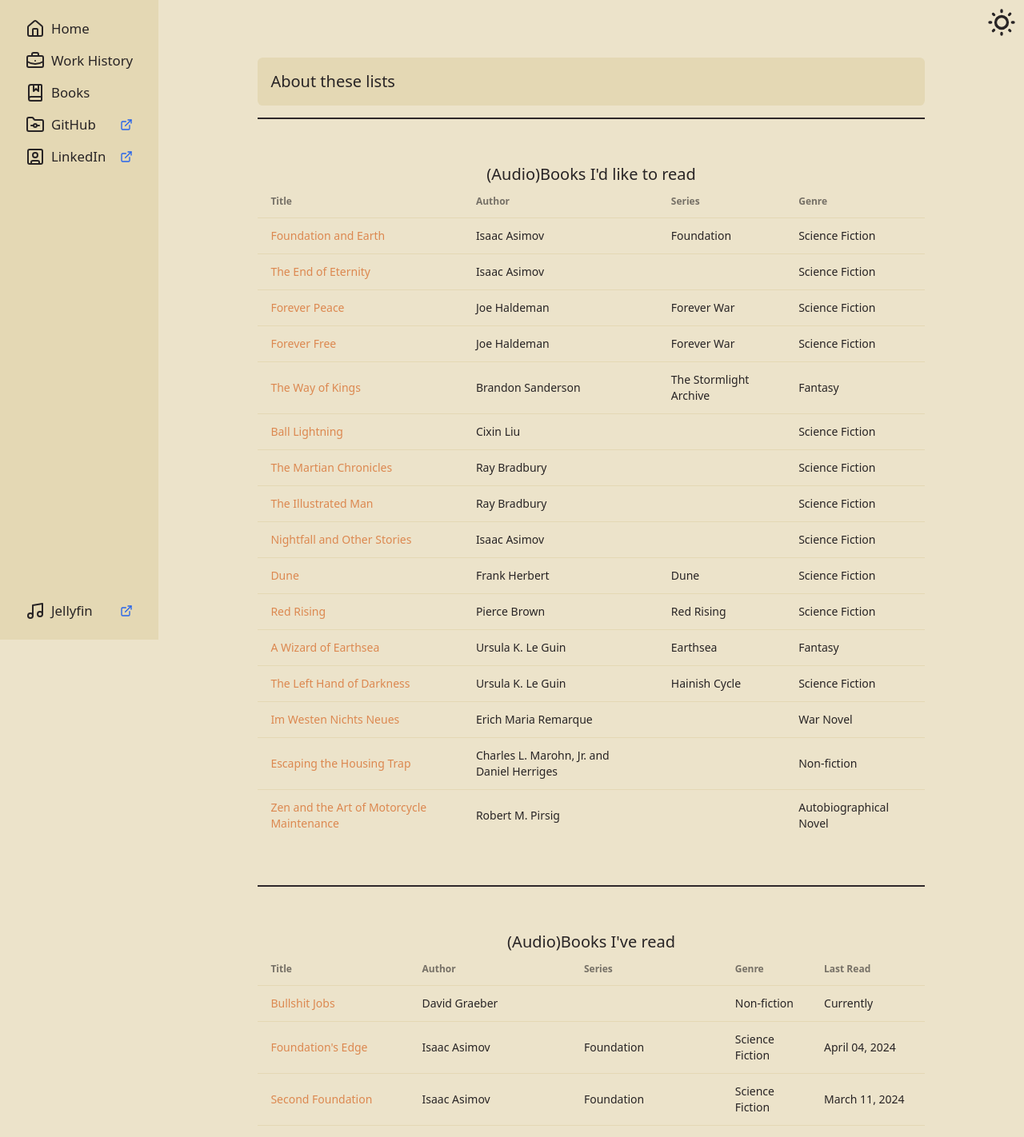
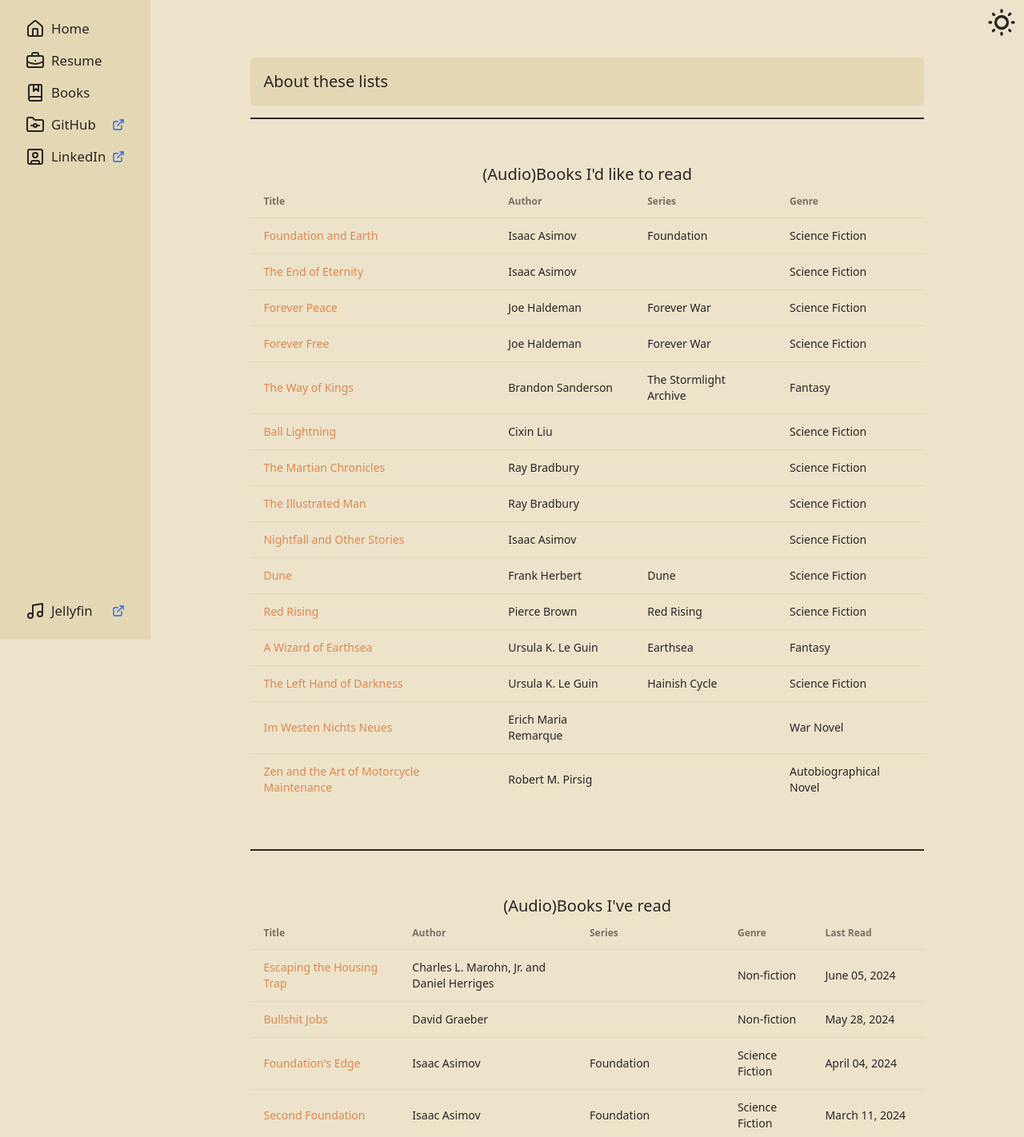
Before and after one commit to ananaso/adavidson.us, a SvelteKit app: page /books in a window 1280 px wide. Shown: the top 1422 px of the page at 80% size. Built offline with nearby package versions, Linux system fonts and the light colour scheme.

Commit message:
update book list, resume route, and resume artifact

```diff
--- a/src/lib/components/Navbar.svelte
+++ b/src/lib/components/Navbar.svelte
@@ -35,8 +35,8 @@
 				<li aria-current={$page.url.pathname === '/' ? 'page' : undefined}>
 					<a on:click={handleClick} href="/"><Home />Home</a>
 				</li>
-				<li aria-current={$page.url.pathname === '/history' ? 'page' : undefined}>
-					<a on:click={handleClick} href="/history"><BriefcaseBusiness />Work History</a>
+				<li aria-current={$page.url.pathname === '/resume' ? 'page' : undefined}>
+					<a on:click={handleClick} href="/resume"><BriefcaseBusiness />Resume</a>
 				</li>
 				<li aria-current={$page.url.pathname === '/books' ? 'page' : undefined}>
 					<a on:click={handleClick} href="/books"><BookMarked />Books</a>
--- a/src/routes/books/+page.svelte
+++ b/src/routes/books/+page.svelte
@@ -145,12 +145,6 @@
 				<td>War Novel</td>
 			</tr>
 			<tr>
-				<td><a href="https://share.libbyapp.com/title/10579130">Escaping the Housing Trap</a></td>
-				<td>Charles L. Marohn, Jr. and Daniel Herriges</td>
-				<td></td>
-				<td>Non-fiction</td>
-			</tr>
-			<tr>
 				<td
 					><a href="https://share.libbyapp.com/title/145493"
 						>Zen and the Art of Motorcycle Maintenance</a
@@ -181,13 +175,20 @@
 		</thead>
 		<tbody>
 			<tr>
+				<td><a href="https://share.libbyapp.com/title/10579130">Escaping the Housing Trap</a></td>
+				<td>Charles L. Marohn, Jr. and Daniel Herriges</td>
+				<td></td>
+				<td>Non-fiction</td>
+				<td>June 05, 2024</td>
+			</tr>
+			<tr>
 				<td>
 					<a href="https://share.libbyapp.com/title/3656598">Bullshit Jobs</a>
 				</td>
 				<td>David Graeber</td>
 				<td></td>
 				<td>Non-fiction</td>
-				<td>Currently</td>
+				<td>May 28, 2024</td>
 			</tr>
 			<tr>
 				<td>
--- a/src/routes/history/+page.svelte
+++ b/src/routes/resume/+page.svelte
@@ -4,9 +4,16 @@
 </script>
 
 <svelte:head>
-	<title>Work History</title>
+	<title>Resume</title>
 	<meta name="description" content="A brief history of my work experience" />
 </svelte:head>
+
+<a
+	role="button"
+	class="btn w-fit md:self-center"
+	href="/resume_adavidson.pdf"
+	download="resume_adavidson.pdf"><ScrollText />Resume<Download class="h-4 w-4 text-info" /></a
+>
 
 <ul class="timeline timeline-vertical timeline-snap-icon max-md:timeline-compact">
 	<TimelineItem
@@ -52,10 +59,3 @@
 		tools="C++, Python"
 	/>
 </ul>
-
-<a
-	role="button"
-	class="btn w-fit md:self-center"
-	href="/resume_adavidson.pdf"
-	download="resume_adavidson.pdf"><ScrollText />Resumé<Download class="h-4 w-4 text-info" /></a
->
```
Also changed, not shown: 1 other file (tests, documents, lock files or other folders).
